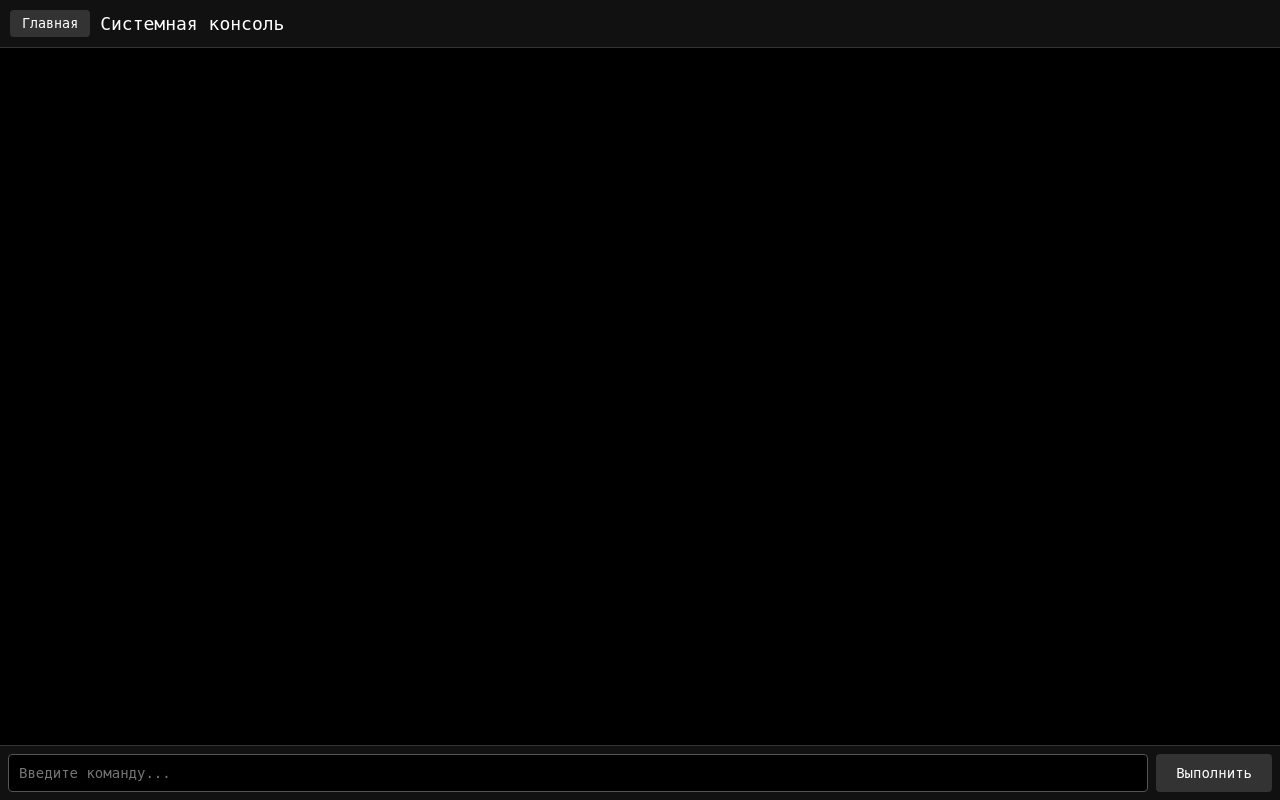
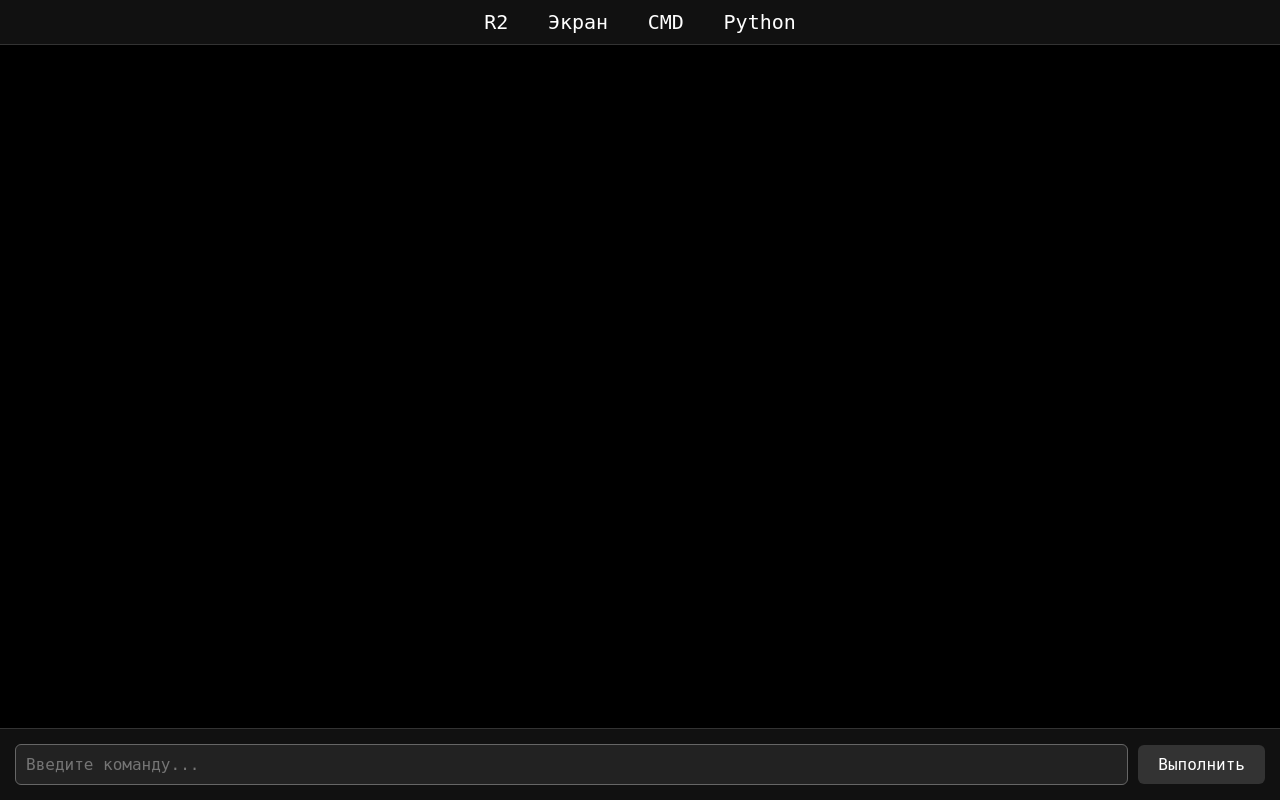
Before and after one commit to Blue-Kod/R2, a Flask app: page /cmd/os in a window 1280 px wide. Run offline with Flask 2, Linux system fonts and the light colour scheme.

Commit message:
Update cmd_os.html

```diff
--- a/templates/cmd_os.html
+++ b/templates/cmd_os.html
@@ -1,3 +1,4 @@
+<!-- cmd_os.html -->
 <!DOCTYPE html>
 <html lang="ru">
 <head>
@@ -9,150 +10,182 @@
             margin: 0;
             padding: 0;
             box-sizing: border-box;
+            user-select: none;
         }
         body {
             background-color: black;
-            color: white;
+            color: #fff;
             font-family: 'Ubuntu Sans Mono', monospace;
             height: 100vh;
             display: flex;
             flex-direction: column;
             overflow: hidden;
         }
-        .header {
-            display: flex;
-            align-items: center;
+        header {
+            background: #111;
             padding: 10px;
-            background: #111;
+            text-align: center;
             border-bottom: 1px solid #333;
         }
-        .header button {
+        header a {
+            color: #fff;
+            text-decoration: none;
+            font-size: 20px;
+            margin: 0 15px;
+        }
+        header a:hover {
+            text-decoration: underline;
+        }
+        .output-area {
+            flex: 1;
+            background: #000;
+            padding: 15px;
+            overflow-y: auto;
+            font-size: 14px;
+            line-height: 1.5;
+            white-space: pre-wrap;
+            word-wrap: break-word;
+        }
+        .input-area {
+            background: #111;
+            padding: 15px;
+            border-top: 1px solid #333;
+            display: flex;
+            gap: 10px;
+            align-items: center;
+        }
+        .input-area input {
+            flex: 1;
+            background: #222;
+            border: 1px solid #444;
+            color: #fff;
+            font-family: 'Ubuntu Sans Mono', monospace;
+            font-size: 16px;
+            padding: 10px;
+            border-radius: 6px;
+            outline: none;
+        }
+        .input-area input:focus {
+            border-color: #666;
+        }
+        .input-area button {
             background: #333;
             color: white;
             border: none;
-            padding: 6px 12px;
-            border-radius: 4px;
+            padding: 10px 20px;
+            font-size: 16px;
+            border-radius: 6px;
             cursor: pointer;
-            font-family: 'Ubuntu Sans Mono', monospace;
-            margin-right: 10px;
+            font-family: inherit;
+            transition: background 0.2s;
+            min-width: 100px;
         }
-        .header button:hover {
+        .input-area button:hover:not(:disabled) {
             background: #555;
         }
-        .header span {
-            font-size: 18px;
-        }
-        #output {
-            flex: 1;
-            overflow-y: auto;
-            padding: 10px;
-            font-size: 14px;
-            line-height: 1.4;
-            white-space: pre-wrap;
-            word-wrap: break-word;
-            background: black;
-            color: white;
-        }
-        .input-area {
-            display: flex;
-            border-top: 1px solid #333;
-            background: #111;
-            padding: 8px;
-        }
-        #command {
-            flex: 1;
-            background: black;
-            color: white;
-            border: 1px solid #333;
-            padding: 10px;
-            font-family: 'Ubuntu Sans Mono', monospace;
-            font-size: 14px;
-            outline: none;
-            border-radius: 4px;
-        }
-        #command:focus {
-            border-color: #555;
-        }
-        #send {
-            background: #333;
-            color: white;
-            border: none;
-            padding: 0 20px;
-            margin-left: 8px;
-            border-radius: 4px;
-            cursor: pointer;
-            font-family: 'Ubuntu Sans Mono', monospace;
-            font-size: 14px;
-        }
-        #send:hover {
-            background: #555;
-        }
-        #send:disabled {
+        .input-area button:disabled {
             opacity: 0.5;
             cursor: not-allowed;
         }
         .error {
-            color: #ff6b6b;
+            color: #ff8888;
         }
     </style>
 </head>
 <body>
-    <div class="header">
-        <button onclick="window.location.href='/'">Главная</button>
-        <span>Системная консоль</span>
-    </div>
-    <div id="output"></div>
+    <header>
+        <a href="/">R2</a>
+        <a href="/screen">Экран</a>
+        <a href="/cmd/os">CMD</a>
+        <a href="/cmd/main">Python</a>
+    </header>
+
+    <div class="output-area" id="output"></div>
+
     <div class="input-area">
-        <input type="text" id="command" placeholder="Введите команду..." autofocus>
-        <button id="send">Выполнить</button>
+        <input type="text" id="commandInput" placeholder="Введите команду..." autofocus>
+        <button id="execBtn">Выполнить</button>
     </div>
 
     <script>
         const outputDiv = document.getElementById('output');
-        const commandInput = document.getElementById('command');
-        const sendBtn = document.getElementById('send');
+        const commandInput = document.getElementById('commandInput');
+        const execBtn = document.getElementById('execBtn');
 
-        function appendOutput(text, isError = false) {
-            const line = document.createElement('div');
-            line.textContent = text;
-            if (isError) line.style.color = '#ff6b6b';
-            outputDiv.appendChild(line);
-            outputDiv.scrollTop = outputDiv.scrollHeight;
-        }
+        let isExecuting = false;
 
         async function executeCommand() {
             const cmd = commandInput.value.trim();
-            if (!cmd) return;
+            if (!cmd || isExecuting) return;
 
-            appendOutput(`$ ${cmd}`);
+            isExecuting = true;
+            execBtn.disabled = true;
+            execBtn.textContent = 'Выполняется...';
+
+            // Добавляем команду в вывод
+            outputDiv.innerHTML += `<div style="color:#888;">> ${escapeHtml(cmd)}</div>`;
+
+            // Очищаем поле ввода
             commandInput.value = '';
-            sendBtn.disabled = true;
 
+            // Максимальное количество попыток
+            let attempts = 0;
+            const maxAttempts = 3;
+
+            const tryFetch = async () => {
                 try {
-                const response = await fetch('/api/run_command', {
+                    const response = await fetch('/api/cmd/os', {
                         method: 'POST',
                         headers: { 'Content-Type': 'application/json' },
-                    body: JSON.stringify({ command: cmd })
+                        body: JSON.stringify({ cmd: cmd })
                     });
-                if (!response.ok) throw new Error(`HTTP error ${response.status}`);
+                    if (!response.ok) throw new Error(`HTTP ${response.status}`);
                     const data = await response.json();
-                if (data.output) {
-                    appendOutput(data.output);
+                    if (data.error) {
+                        outputDiv.innerHTML += `<div class="error">Ошибка: ${escapeHtml(data.error)}</div>`;
                     } else {
-                    appendOutput('(пустой вывод)');
+                        outputDiv.innerHTML += `<div>${escapeHtml(data.output)}</div>`;
                     }
-            } catch (e) {
-                appendOutput(`Ошибка: ${e.message}`, true);
-            } finally {
-                sendBtn.disabled = false;
+                    outputDiv.scrollTop = outputDiv.scrollHeight;
+                    return true; // успех
+                } catch (err) {
+                    if (attempts < maxAttempts - 1) {
+                        attempts++;
+                        outputDiv.innerHTML += `<div class="error">Попытка ${attempts} не удалась, повтор...</div>`;
+                        await new Promise(r => setTimeout(r, 1000)); // пауза 1 сек
+                        return tryFetch(); // повтор
+                    } else {
+                        outputDiv.innerHTML += `<div class="error">Ошибка: ${escapeHtml(err.message)}</div>`;
+                        return false;
+                    }
+                }
+            };
+
+            await tryFetch();
+
+            isExecuting = false;
+            execBtn.disabled = false;
+            execBtn.textContent = 'Выполнить';
             commandInput.focus();
         }
-        }
 
-        sendBtn.addEventListener('click', executeCommand);
+        execBtn.addEventListener('click', executeCommand);
         commandInput.addEventListener('keypress', (e) => {
             if (e.key === 'Enter') executeCommand();
         });
+
+        function escapeHtml(unsafe) {
+            return unsafe.replace(/[&<>"]/g, function(m) {
+                if (m === '&') return '&amp;';
+                if (m === '<') return '&lt;';
+                if (m === '>') return '&gt;';
+                if (m === '"') return '&quot;';
+                return m;
+            });
+        }
+
+        // Фокус на поле при загрузке
+        commandInput.focus();
     </script>
 </body>
 </html>
```
Lines whose indentation alone changed are shown as unchanged.
